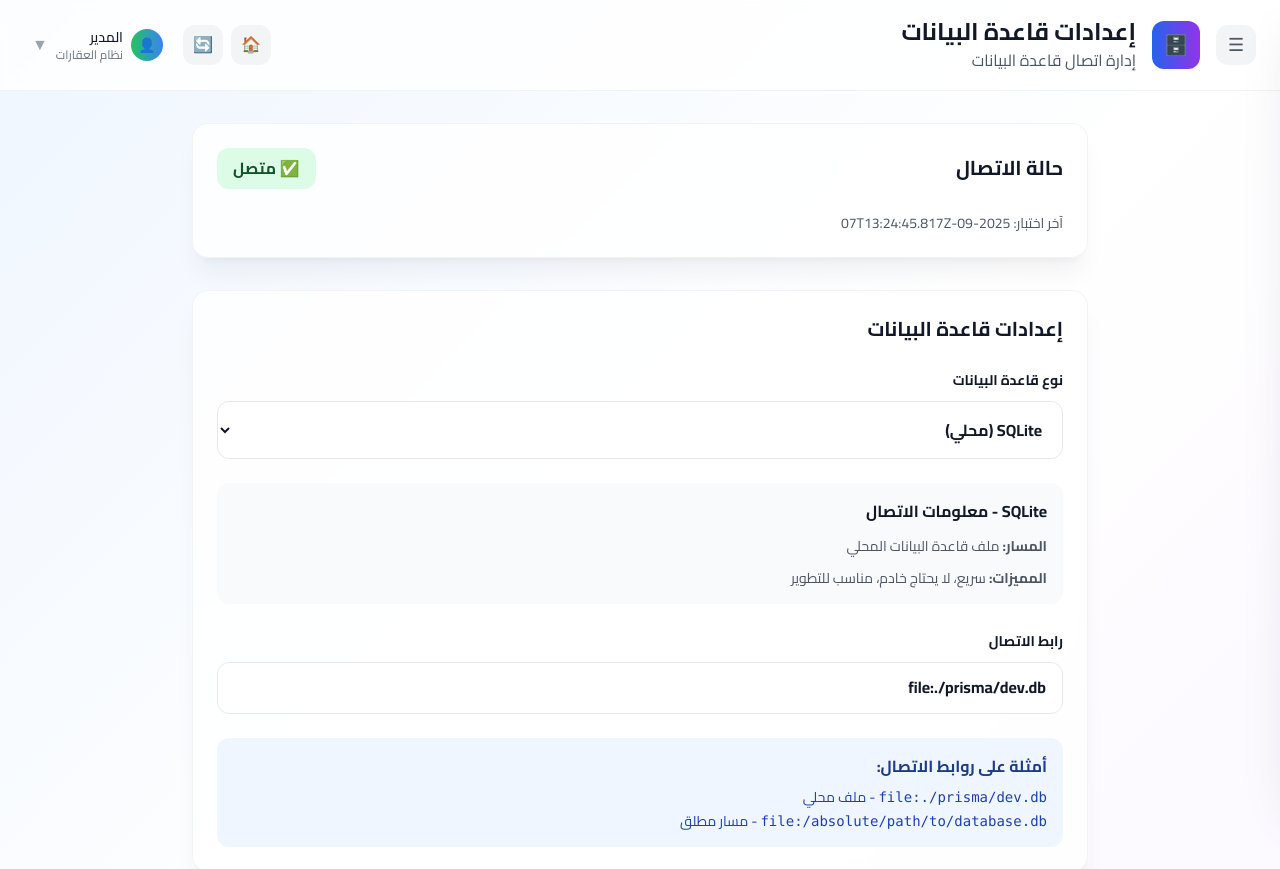
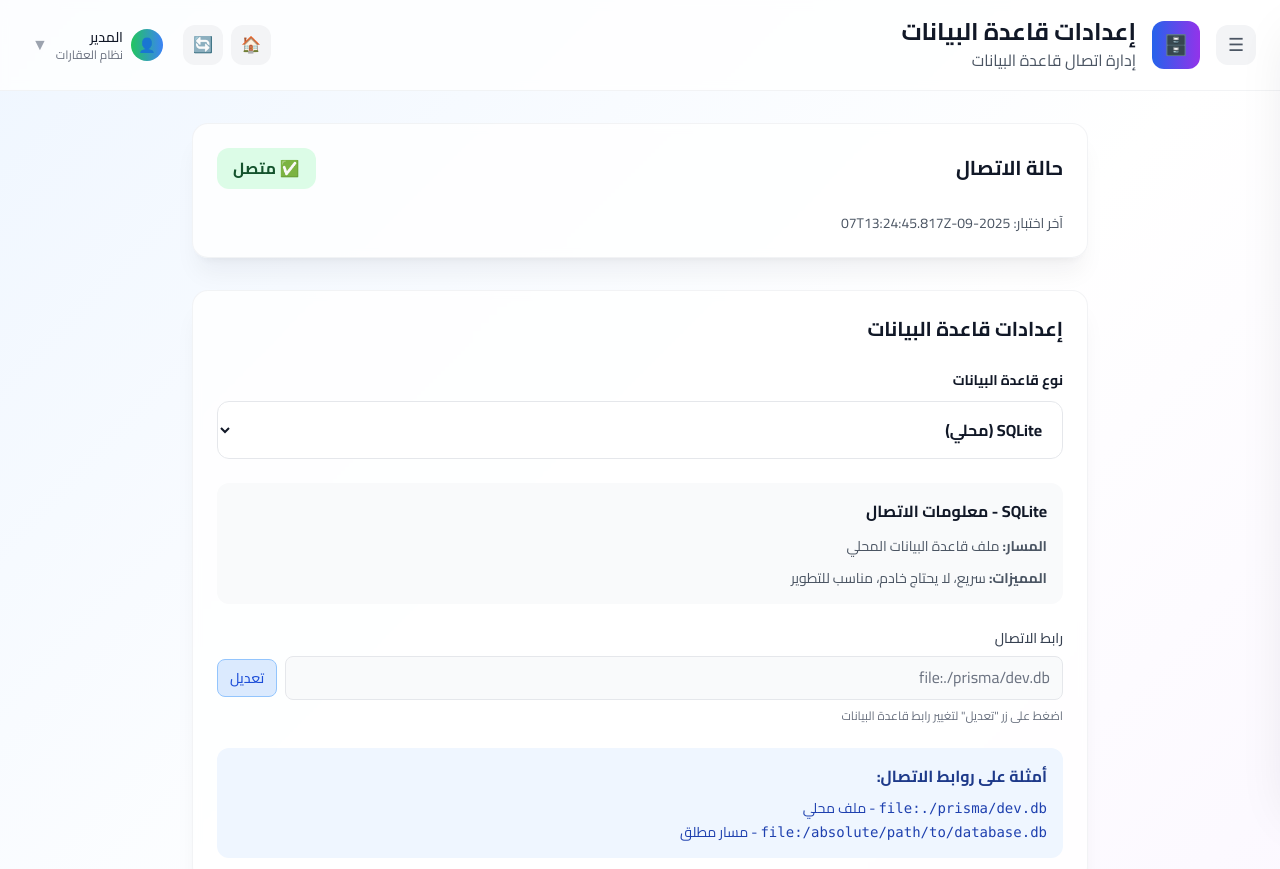
Before and after one commit to Mohagag609/OMG, a Next.js app: page /database-settings in a window 1280 px wide. Shown: the top 869 px of the page. Built offline with nearby package versions, Linux system fonts and the light colour scheme; sample sign-in values are in the browser's storage.

Commit message:
Add connection string editing functionality
Co-authored-by: mohagag609 <mohagag609@gmail.com>

```diff
--- a/src/app/database-settings/page.tsx
+++ b/src/app/database-settings/page.tsx
@@ -77,6 +77,8 @@ export default function DatabaseSettings() {
   const [testing, setTesting] = useState(false)
   const [saving, setSaving] = useState(false)
   const [resetting, setResetting] = useState(false)
+  const [isEditingConnectionString, setIsEditingConnectionString] = useState(false)
+  const [originalConnectionString, setOriginalConnectionString] = useState('')
 
   const router = useRouter()
   const { notifications, addNotification, removeNotification } = useNotifications()
@@ -88,13 +90,16 @@ export default function DatabaseSettings() {
       const data = await response.json()
       if (data.success) {
         setSettings(data.data)
+        setOriginalConnectionString(data.data.connectionString)
       } else {
         // إعدادات افتراضية
+        const defaultConnectionString = 'postgresql://username:password@host:port/database'
         setSettings({
           type: 'postgresql',
-          connectionString: 'postgresql://username:password@host:port/database',
+          connectionString: defaultConnectionString,
           isConnected: false
         })
+        setOriginalConnectionString(defaultConnectionString)
       }
     } catch (err) {
       console.error('Error loading database settings:', err)
@@ -268,14 +273,17 @@ export default function DatabaseSettings() {
   }
 
   const handleTypeChange = (type: 'sqlite' | 'postgresql') => {
+    const newConnectionString = type === 'sqlite'
+      ? 'file:./prisma/dev.db'
+      : 'postgresql://username:password@host:port/database'
+
     setSettings(prev => ({
       ...prev,
       type,
-      connectionString: type === 'sqlite'
-        ? 'file:./prisma/dev.db'
-        : 'postgresql://username:password@host:port/database',
+      connectionString: newConnectionString,
       isConnected: false
     }))
+    setOriginalConnectionString(newConnectionString)
   }
 
   if (loading) {
@@ -358,8 +366,12 @@ export default function DatabaseSettings() {
             </div>
 
             {/* رابط الاتصال */}
-            <ModernInput
-              label="رابط الاتصال"
+            <div className="space-y-2">
+              <label className="block text-sm font-medium text-gray-700 dark:text-gray-300">
+                رابط الاتصال
+              </label>
+              <div className="flex items-center space-x-2 space-x-reverse">
+                <input
                   type="text"
                   value={settings.connectionString}
                   onChange={(e: any) => setSettings(prev => ({ ...prev, connectionString: e.target.value }))}
@@ -367,7 +379,59 @@ export default function DatabaseSettings() {
                     ? 'file:./prisma/dev.db'
                     : 'postgresql://username:password@host:port/database'
                   }
+                  disabled={!isEditingConnectionString}
+                  className={`flex-1 px-3 py-2 border rounded-lg focus:outline-none focus:ring-2 focus:ring-blue-500 dark:bg-gray-800 dark:border-gray-600 dark:text-white ${
+                    isEditingConnectionString
+                      ? 'border-gray-300 dark:border-gray-600'
+                      : 'border-gray-200 dark:border-gray-700 bg-gray-50 dark:bg-gray-900 text-gray-500 dark:text-gray-400'
+                  }`}
+                  required
                 />
+                {isEditingConnectionString ? (
+                  <>
+                    <button
+                      type="button"
+                      onClick={() => {
+                        // حفظ التغييرات
+                        setIsEditingConnectionString(false)
+                        addNotification({
+                          type: 'success',
+                          title: 'تم الحفظ',
+                          message: 'تم حفظ رابط قاعدة البيانات بنجاح'
+                        })
+                      }}
+                      className="px-3 py-2 text-sm font-medium rounded-lg border bg-green-100 text-green-700 border-green-300 hover:bg-green-200 dark:bg-green-900 dark:text-green-300 dark:border-green-700 transition-colors"
+                    >
+                      حفظ
+                    </button>
+                    <button
+                      type="button"
+                      onClick={() => {
+                        // إلغاء التعديل واستعادة النسخة الأصلية
+                        setIsEditingConnectionString(false)
+                        setSettings(prev => ({ ...prev, connectionString: originalConnectionString }))
+                      }}
+                      className="px-3 py-2 text-sm font-medium rounded-lg border bg-gray-100 text-gray-700 border-gray-300 hover:bg-gray-200 dark:bg-gray-900 dark:text-gray-300 dark:border-gray-700 transition-colors"
+                    >
+                      إلغاء
+                    </button>
+                  </>
+                ) : (
+                  <button
+                    type="button"
+                    onClick={() => setIsEditingConnectionString(true)}
+                    className="px-3 py-2 text-sm font-medium rounded-lg border bg-blue-100 text-blue-700 border-blue-300 hover:bg-blue-200 dark:bg-blue-900 dark:text-blue-300 dark:border-blue-700 transition-colors"
+                  >
+                    تعديل
+                  </button>
+                )}
+              </div>
+              {!isEditingConnectionString && (
+                <p className="text-xs text-gray-500 dark:text-gray-400">
+                  اضغط على زر "تعديل" لتغيير رابط قاعدة البيانات
+                </p>
+              )}
+            </div>
 
             {/* أمثلة */}
             <div className="bg-blue-50 rounded-xl p-4">
```
Lines whose indentation alone changed are shown as unchanged.
